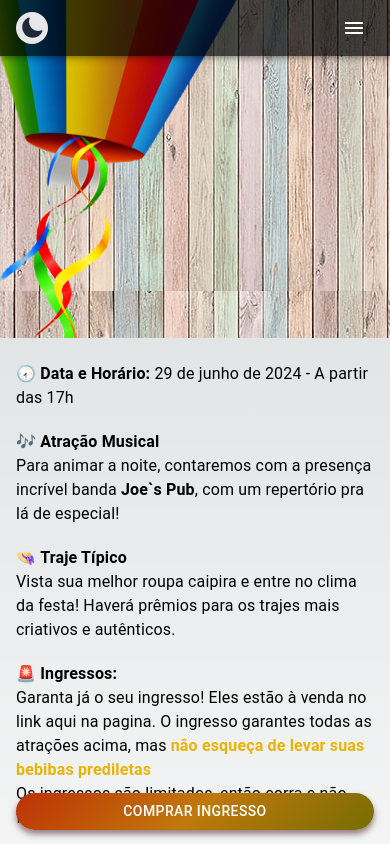
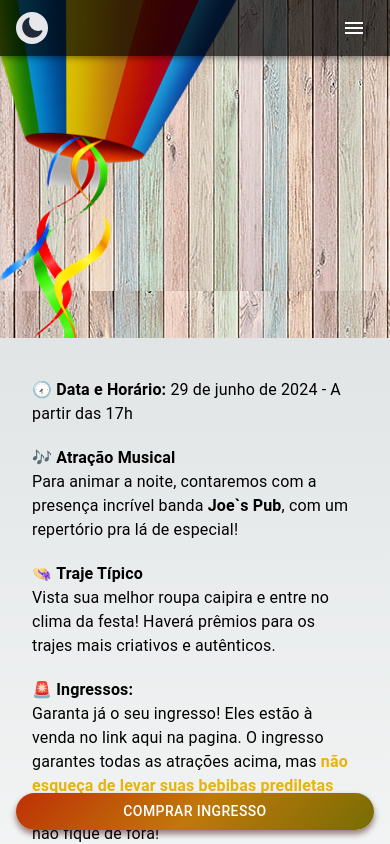
Before and after one commit to alinelopesm/arraia-na-roca, a Next.js app: page / in a window 390 px wide. Shown: the top 844 px of the page. Built offline with nearby package versions, Linux system fonts and the light colour scheme.

Commit message:
refactor: ajuste estrutura

```diff
--- a/components/page-structure/content/index.tsx
+++ b/components/page-structure/content/index.tsx
@@ -1,16 +1,17 @@
-import React from 'react';
+import React, { ReactNode } from 'react';
 import { Grid } from '@mui/material';
 import { Box } from '@mui/material';
-import About from '@/pages/about';
-import CustomCarousel from '../../carousel';
 
-const ContentPage: React.FC = () => {
+interface ContentPageProps {
+  children: ReactNode;
+}
+
+const ContentPage: React.FC<ContentPageProps> = ({ children }) => {
   return (
-    <Box sx={{ position: 'relative'}}>
-      <Grid>
+    <Box sx={{ position: 'relative' }} className="p-4 sm:p-6 lg:p-8">
+      <Grid container spacing={2}>
         <Grid item xs={12}>
-          <About />
-          <CustomCarousel />
+          {children}
         </Grid>
       </Grid>
     </Box>
--- a/pages/index.tsx
+++ b/pages/index.tsx
@@ -6,6 +6,8 @@ import ContentPage from '@/components/page-structure/content';
 import Header from '@/components/page-structure/header';
 import { Box, Container, useMediaQuery, useTheme } from '@mui/material';
 import { useThemePaletteMode } from '@/context/theme-context';
+import About from './about';
+import CustomCarousel from '@/components/carousel';
 
 const Home: React.FC = () => {
   const theme = useTheme();
@@ -39,7 +41,10 @@ const Home: React.FC = () => {
         className="flex flex-col min-h-72 mt-6 sm:mt-8 mb-16"
       >
         <Header />
-        <ContentPage />
+        <ContentPage>
+          <About />
+          <CustomCarousel />
+        </ContentPage>
       </Container>
       <ButtonPay />
       <ScrollToTop />
```
